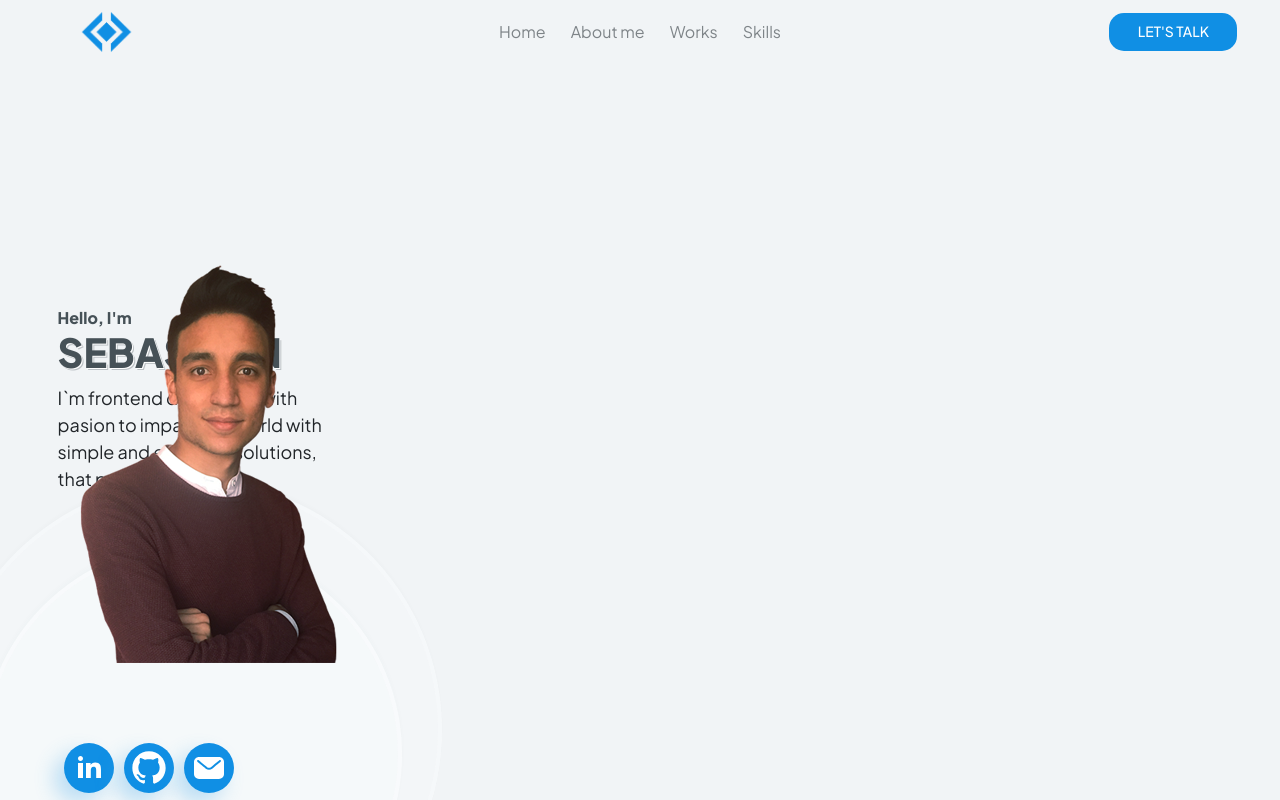
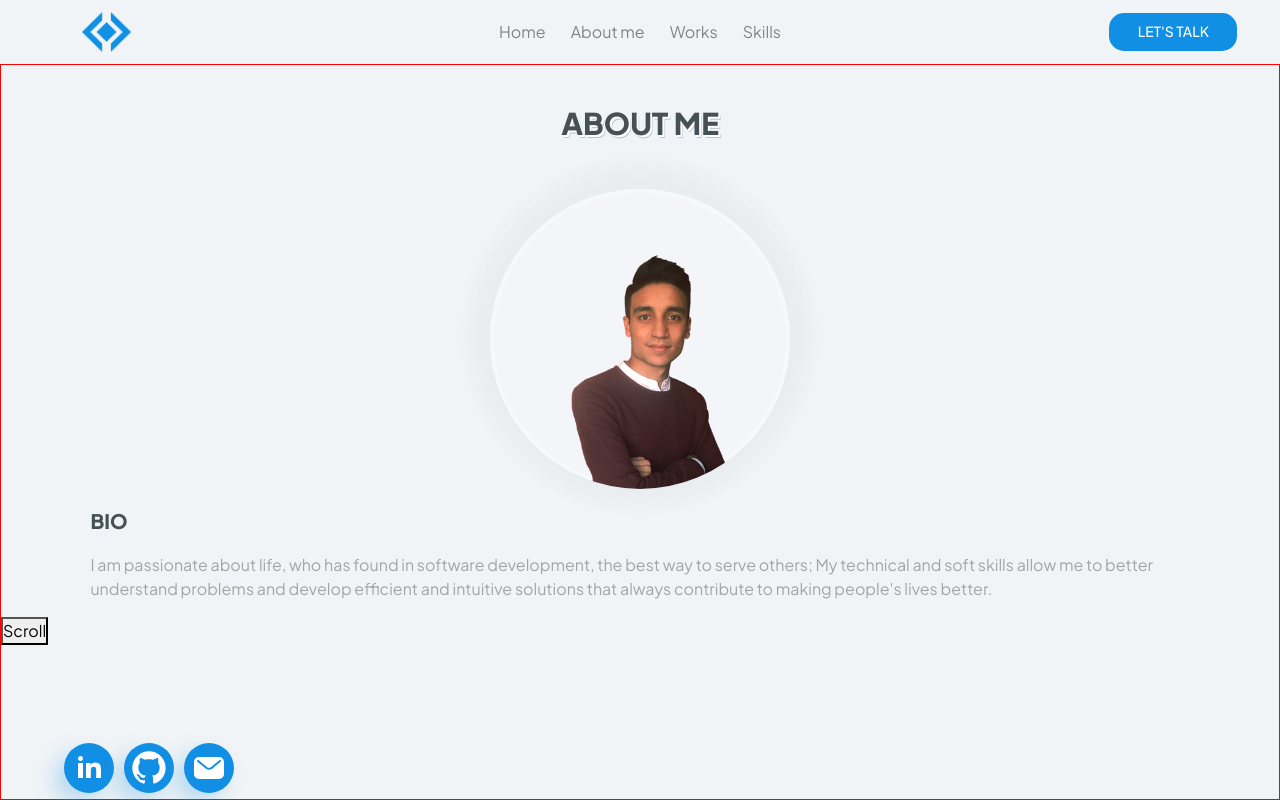
Before and after one commit to sesanchezra/Portfolio, a React (Vite) app: page /#/about in a window 1280 px wide. Before the commit this address led to /#/. Shown: the top 800 px of the page. Built offline with nearby package versions, Linux system fonts and the light colour scheme.

Commit message:
Agregando scroll con boton en el about me

```diff
--- a/src/components/About/About.css
+++ b/src/components/About/About.css
@@ -8,6 +8,16 @@
     --blue: rgb(16, 143, 228);
     --light-blue: rgb(58, 162, 232);
     --header-index: 10;
+}
+
+.About{
+    z-index: calc(var(--header-index)-1);
+    scroll-behavior:smooth;
+}
+
+.About__first{
+    height: 92vh;
+    border: 1px solid red;
 }
 
 .About__title{
@@ -33,12 +43,14 @@
     justify-content: center;
     align-items: center;
     margin-top: 40px;
+    position: relative;
 }
 
 .About__img .Round__frame{
     width: 300px;
     height: 300px;
     border-radius: 150px;
+    position: relative;
 }
 
 .About__img .Round__frame .background-1{
@@ -48,7 +60,7 @@
     opacity: 0.8;
     content: '';
     background-color: rgb(247, 250, 253,0.4);
-    position:fixed;
+    position:absolute;
     /* top: 50%; */
     z-index: calc(var(--header-index)-3);
     border: 4px solid rgb(255,255,255,0.3);
@@ -76,3 +88,31 @@
     position: relative;
     z-index: calc(var(--header-index)-2);
 }
+
+.About__description{
+    padding-left: 7%;
+    padding-right: 7%;
+    margin-top: 20px;
+}
+
+.About__description .About__bio h5{
+    font-size: 20px;
+    font-weight: 800;
+    color: var(--dark);
+}
+
+.About__description .About__bio p{
+    color: rgb(163,165,165);
+    text-align: start;
+    margin-top: 20px;
+}
+
+.About__experience{
+    height: 100vh;
+    border: 1px solid red;
+}
+
+.About__second{
+    height: 92vh;
+    border: 1px solid blue;
+}
--- a/src/components/About/About.jsx
+++ b/src/components/About/About.jsx
@@ -3,8 +3,15 @@ import './About.css'
 import Profile from '../../assets/Profile.png'
 
 const about = () => {
+    const scrollDown = (e)=>{
+        e.preventDefault()
+        window.scroll(0,2000)
+
+    }
+
     return (
         <div className='About'>
+            <div className='About__first'>
                 <div className='About__title'>
                     <h2>
                         ABOUT ME
@@ -13,9 +20,27 @@ const about = () => {
                 <div className='About__img'>
                     <div className='Round__frame'>
                         <div className='background-1'></div>
-                    <div className='background-2'></div>
+
                         <img src={Profile} alt="profile" />
                     </div>
+                </div>
+                <div className='About__description'>
+                    <div className='About__bio'>
+                        <h5>
+                            BIO
+                        </h5>
+                        <p>
+                            I am passionate about life, who has found in software development, the best way to serve others; My technical and soft skills allow me to better understand problems and develop efficient and intuitive solutions that always contribute to making people's lives better.
+                        </p>
+                    </div>
+                </div>
+                <button onClick={scrollDown}>
+                    Scroll
+                </button>
+            </div>
+
+            <div className='About__second'>
+
             </div>
         </div>
     )
--- a/src/components/Footer/Footer.css
+++ b/src/components/Footer/Footer.css
@@ -17,7 +17,7 @@
     position: fixed;
     bottom: 0;
     background-color: transparent;
-    z-index: var(--header-index);
+    z-index: calc(var(--header-index)-2);
     display: flex;
     justify-content: flex-start;
     align-items: center;
--- a/src/components/Header/Header.css
+++ b/src/components/Header/Header.css
@@ -16,6 +16,7 @@
     position: sticky;
     top:0;
     z-index: var(--header-index);
+    background-color: var(--grey);
 }
 
 .Header__navbar{
```
Lines whose indentation alone changed are shown as unchanged.
